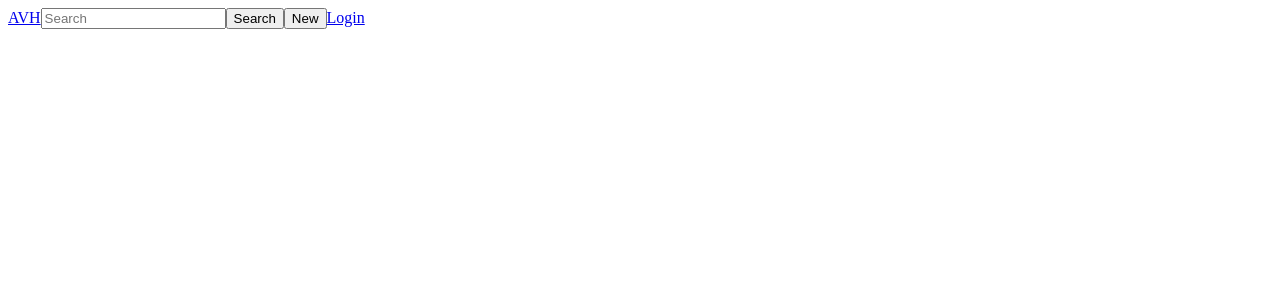
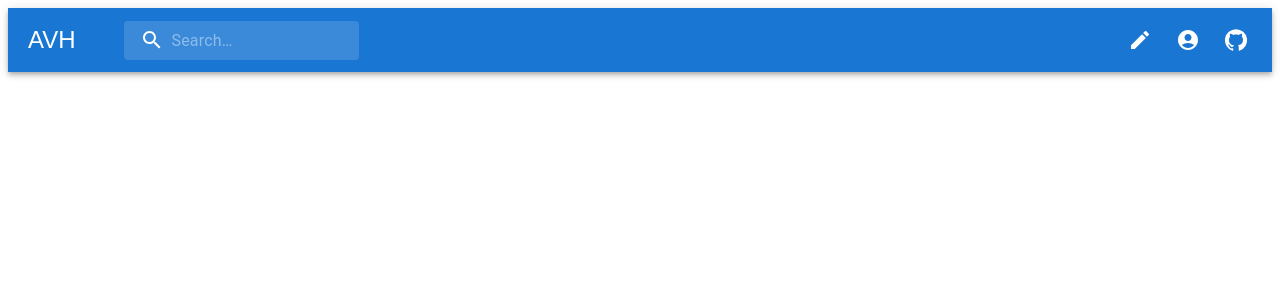
Before and after one commit to Algorithm-Visualizer-Hub/algorithm-visualizer-hub, a React (Create React App) app: page / in a window 1280 px wide. Shown: the top 300 px of the page. Built offline with nearby package versions, Linux system fonts and the light colour scheme.

Commit message:
Reimplement Navbar with MUI

```diff
--- a/package.json
+++ b/package.json
@@ -3,6 +3,10 @@
   "version": "0.1.0",
   "private": true,
   "dependencies": {
+    "@emotion/react": "^11.9.0",
+    "@emotion/styled": "^11.8.1",
+    "@mui/icons-material": "^5.8.2",
+    "@mui/material": "^5.8.2",
     "@testing-library/jest-dom": "^5.16.4",
     "@testing-library/react": "^13.1.1",
     "@testing-library/user-event": "^13.5.0",
--- a/src/components/Navbar.js
+++ b/src/components/Navbar.js
@@ -1,10 +1,60 @@
 import { useContext, useState } from "react";
 import { Link } from "react-router-dom";
+import { styled, alpha } from '@mui/material/styles';
+import Box from '@mui/material/Box';
+import AppBar from '@mui/material/AppBar';
+import Toolbar from '@mui/material/Toolbar';
+import IconButton from '@mui/material/IconButton';
+import InputBase from '@mui/material/InputBase';
+import SearchIcon from '@mui/icons-material/Search';
+import AccountCircle from '@mui/icons-material/AccountCircle';
+import CreateIcon from '@mui/icons-material/Create';
+import GitHubIcon from '@mui/icons-material/GitHub';
 
 import UserContext from "./UserContext";
 
+const Search = styled('div')(({ theme }) => ({
+  position: 'relative',
+  borderRadius: theme.shape.borderRadius,
+  backgroundColor: alpha(theme.palette.common.white, 0.15),
+  '&:hover': {
+    backgroundColor: alpha(theme.palette.common.white, 0.25),
+  },
+  marginRight: theme.spacing(2),
+  marginLeft: 0,
+  width: '100%',
+  [theme.breakpoints.up('sm')]: {
+    marginLeft: theme.spacing(3),
+    width: 'auto',
+  },
+}));
+
+const SearchIconWrapper = styled('div')(({ theme }) => ({
+  padding: theme.spacing(0, 2),
+  height: '100%',
+  position: 'absolute',
+  pointerEvents: 'none',
+  display: 'flex',
+  alignItems: 'center',
+  justifyContent: 'center',
+}));
+
+const StyledInputBase = styled(InputBase)(({ theme }) => ({
+  color: 'inherit',
+  '& .MuiInputBase-input': {
+    padding: theme.spacing(1, 1, 1, 0),
+    // vertical padding + font size from searchIcon
+    paddingLeft: `calc(1em + ${theme.spacing(4)})`,
+    transition: theme.transitions.create('width'),
+    width: '100%',
+    [theme.breakpoints.up('md')]: {
+      width: '20ch',
+    },
+  },
+}));
+
 /**
- * Navbar component, incl. search bar, new-visualization button, user-page button.
+ * Navbar component, incl. search bar, new-visualization button, user-page button, GitHub page link.
  */
 export default function Navbar() {
   const [searchStr, setSearchStr] = useState('');
@@ -12,23 +62,64 @@ export default function Navbar() {
   const {user, saveUser} = useContext(UserContext);
 
   return (
-    <nav>
-      <div>
-        <Link to="/">AVH</Link>
-        <input
-          value={searchStr}
-          placeholder="Search"
-          type="text"
-          onChange={(event) => setSearchStr(event.target.value)}
-        />
-        <button>Search</button>
-        <button>New</button>
-        {
-          user === null
-            ? <Link to="/login">Login</Link>
-            : <Link to={`/users/${user.id}`}>Me</Link>
-        }
-      </div>
-    </nav>
+    <Box sx={{ flexGrow: 1 }}>
+      <AppBar position="static">
+        <Toolbar>
+          <IconButton
+            size="medium"
+            edge="start"
+            color="inherit"
+            aria-label="open drawer"
+            sx={{ mr: 2 }}
+          >
+            AVH
+          </IconButton>
+
+          <Search>
+            <SearchIconWrapper>
+              <SearchIcon />
+            </SearchIconWrapper>
+            <StyledInputBase
+              placeholder="Search…"
+              inputProps={{ 'aria-label': 'search' }}
+              value={searchStr}
+              onChange={event => setSearchStr(event.target.value)}
+            />
+          </Search>
+
+          <Box sx={{ flexGrow: 1 }} />
+
+          <Box sx={{ display: { xs: 'none', md: 'flex' } }}>
+            <Link to="/visualizations/new">
+              <IconButton
+                size="large"
+                aria-label="create a new visualization"
+              >
+                <CreateIcon style={{color: 'white'}} />
+              </IconButton>
+            </Link>
+
+            <Link to={user === null ? '/login' : `/users/${user.id}`}>
+              <IconButton
+                size="large"
+                aria-label="account of current user or login"
+              >
+                <AccountCircle style={{color: 'white'}} />
+              </IconButton>
+            </Link>
+
+            <a href='https://github.com/Algorithm-Visualizer-Hub' target='_blank'>
+              <IconButton
+                size="large"
+                aria-label="open Algorithm Visualizer Hub's GitHub page in a new tab"
+                edge="end"
+              >
+                <GitHubIcon style={{color: 'white'}} />
+              </IconButton>
+            </a>
+          </Box>
+        </Toolbar>
+      </AppBar>
+    </Box>
   );
 };
```
Also changed, not shown: 1 other file (tests, documents, lock files or other folders).
